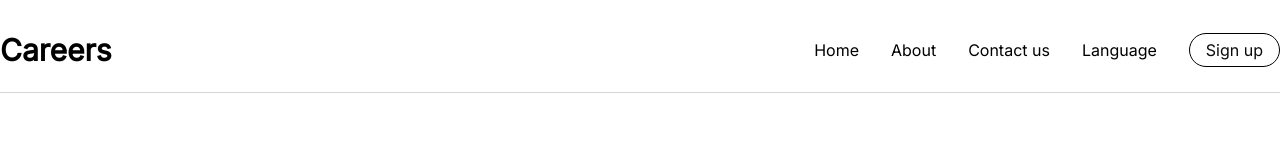
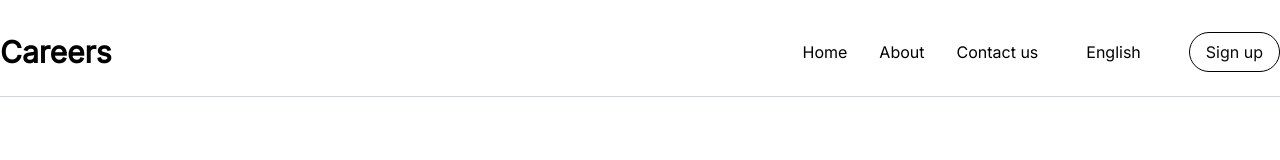
Before and after one commit to Kaveeshala/careerpage, a Next.js app: page / in a window 1280 px wide. Shown: the top 160 px of the page. Built offline with nearby package versions, Linux system fonts and the light colour scheme.

Commit message:
change the language in dropdown menu

```diff
--- a/app/widgets/Dropdown.jsx
+++ b/app/widgets/Dropdown.jsx
@@ -11,23 +11,34 @@ import {
 
 export default function Dropdown() {
     //const [selectedLanguage, setSelectedLanguage] = useState("English");
-    const [isOpen, setIsOpen] = useState(false);
+    //const [isOpen, setIsOpen] = useState(false);
     const {LangState, setLangState}   = useLangState();
+
+    const languages = {
+      English: "English",
+      Japanese: "Japanese",
+      Russian: "Russian",
+    }
 
     const handleLanguageChange = (language) => {
         setLangState(language);
-        setIsOpen(false);
+        //setIsOpen(false);
     }
-  return (
-
-       <DropdownMenu>
-                <DropdownMenuTrigger>Language</DropdownMenuTrigger>
-                <DropdownMenuContent>
-                    <DropdownMenuItem onClick={() => handleLanguageChange("English")}>Engilsh</DropdownMenuItem>
-                    <DropdownMenuItem onClick={() => handleLanguageChange("Japaneese")}>Japaneese</DropdownMenuItem>
-                    <DropdownMenuItem onClick={() => handleLanguageChange("Russian")}>Russian</DropdownMenuItem>
-                </DropdownMenuContent>
-            </DropdownMenu>
-
-  )
+    return (
+      <DropdownMenu>
+          <DropdownMenuTrigger className="px-4 py-2">
+              {languages[LangState] || "Language"}
+          </DropdownMenuTrigger>
+          <DropdownMenuContent>
+              {Object.entries(languages).map(([key, value]) => (
+                  <DropdownMenuItem
+                      key={key}
+                      onClick={() => handleLanguageChange(key)}
+                  >
+                      {value}
+                  </DropdownMenuItem>
+              ))}
+          </DropdownMenuContent>
+      </DropdownMenu>
+  );
 }
```
